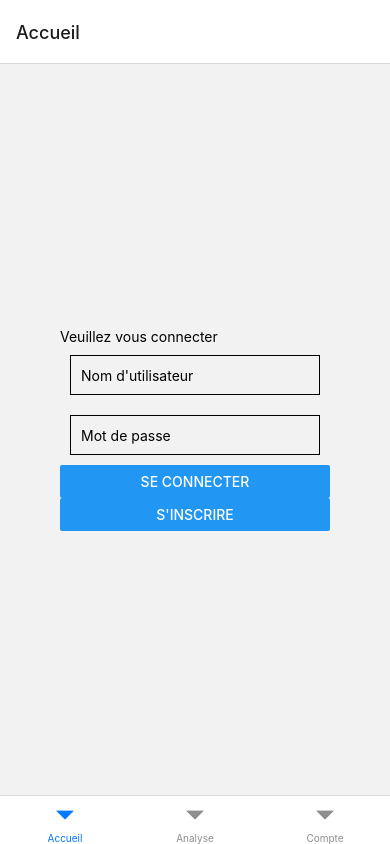
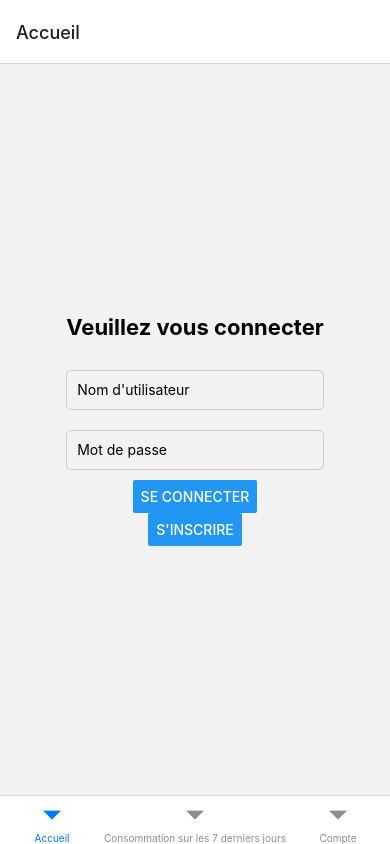
Before and after one commit to tcheio/linkyWebMobile, a React Native app: screen / in a window 390 px wide. Built offline with nearby package versions, Linux system fonts and the light colour scheme.

Commit message:
Ajout du auth provider

```diff
--- a/App.js
+++ b/App.js
@@ -1,24 +1,25 @@
+// App.js
 import React from 'react';
 import { NavigationContainer } from '@react-navigation/native';
 import { createBottomTabNavigator } from '@react-navigation/bottom-tabs';
-import { createStackNavigator } from '@react-navigation/stack';
+import { AuthProvider } from './Controlleur/AuthContext';
 import HomeScreen from './vue/home';
 import GlobalScreen from './vue/global';
 import CompteScreen from './vue/compte';
 
 const Tab = createBottomTabNavigator();
-const Stack = createStackNavigator();
-
 
 function App() {
   return (
+    <AuthProvider>
       <NavigationContainer>
         <Tab.Navigator>
           <Tab.Screen name="Accueil" component={HomeScreen} />
-        <Tab.Screen name="Analyse" component={GlobalScreen} />
+          <Tab.Screen name="Consommation sur les 7 derniers jours" component={GlobalScreen} />
           <Tab.Screen name="Compte" component={CompteScreen} />
         </Tab.Navigator>
       </NavigationContainer>
+    </AuthProvider>
   );
 }
 
--- /dev/null
+++ b/Controlleur/AuthContext.js
@@ -0,0 +1,55 @@
+// AuthContext.js
+import React, { createContext, useState, useEffect } from 'react';
+import axios from 'axios';
+import { Alert } from 'react-native';
+
+const AuthContext = createContext();
+
+const AuthProvider = ({ children }) => {
+  const [isLoggedIn, setIsLoggedIn] = useState(false);
+  const [username, setUsername] = useState('');
+
+  const login = async (username, password) => {
+    try {
+      const response = await axios.post('http://localhost:3000/connexion', {
+        username: username,
+        password: password,
+      });
+
+      if (response.status === 200) {
+        setIsLoggedIn(true);
+        setUsername(username);
+        Alert.alert('Connexion réussie');
+      } else {
+        Alert.alert('Erreur', response.data.error);
+      }
+    } catch (error) {
+      Alert.alert('Erreur', 'Une erreur est survenue lors de la connexion');
+      console.error('Erreur lors de la connexion :', error);
+    }
+  };
+
+  const logout = async () => {
+    try {
+      const response = await axios.post('http://localhost:3000/deconnexion');
+      if (response.status === 200) {
+        setIsLoggedIn(false);
+        setUsername('');
+        Alert.alert('Déconnexion réussie');
+      } else {
+        Alert.alert('Erreur', response.data.error);
+      }
+    } catch (error) {
+      Alert.alert('Erreur', 'Une erreur est survenue lors de la déconnexion');
+      console.error('Erreur lors de la déconnexion :', error);
+    }
+  };
+
+  return (
+    <AuthContext.Provider value={{ isLoggedIn, username, login, logout }}>
+      {children}
+    </AuthContext.Provider>
+  );
+};
+
+export { AuthContext, AuthProvider };
--- a/vue/compte.js
+++ b/vue/compte.js
@@ -1,21 +1,20 @@
-import React, { useState, useEffect } from 'react';
+import React, { useState, useEffect, useContext } from 'react';
 import { View, Text, StyleSheet, TextInput, Button, Alert } from 'react-native';
 import axios from 'axios';
+import { AuthContext } from '../Controlleur/AuthContext';
 
 function CompteScreen() {
-  const [isLoggedIn, setIsLoggedIn] = useState(false);
-  const [username, setUsername] = useState('');
-  const [password, setPassword] = useState('');
-  const [clientId, setClientId] = useState(null);
-  const [clientInfo, setClientInfo] = useState(null); // Ajout de l'état pour stocker les informations du client
+  const { isLoggedIn, username, login, logout } = useContext(AuthContext);
+  const [clientInfo, setClientInfo] = useState(null);
+  const [localUsername, setLocalUsername] = useState('');
+  const [localPassword, setLocalPassword] = useState('');
 
   useEffect(() => {
-    // Fonction pour récupérer les informations du client à partir de l'API
     const fetchClientInfo = async () => {
       try {
         const response = await axios.get(`http://localhost:3000/info/all/${username}`);
         if (response.data && response.data.id) {
-          setClientInfo(response.data); // Met à jour l'état avec les informations complètes du client récupérées
+          setClientInfo(response.data);
         } else {
           console.error('Aucune donnée de client récupérée');
         }
@@ -29,74 +28,38 @@ function CompteScreen() {
     }
   }, [isLoggedIn, username]);
 
-  // Déconnexion
-  const handleLogout = async () => {
-    try {
-      const response = await axios.post('http://localhost:3000/deconnexion');
-      if (response.status === 200) {
-        setIsLoggedIn(false);
-        Alert.alert('Déconnexion réussie');
-      } else {
-        Alert.alert('Erreur', response.data.error);
-      }
-    } catch (error) {
-      Alert.alert('Erreur', 'Une erreur est survenue lors de la déconnexion');
-      console.error('Erreur lors de la déconnexion :', error);
-    }
-  };
-
-  // Connexion
-  const handleSubmit = async () => {
-    try {
-      const response = await axios.post('http://localhost:3000/connexion', {
-        username: username,
-        password: password,
-      });
-
-      if (response.status === 200) {
-        setIsLoggedIn(true);
-        Alert.alert('Connexion réussie');
-      } else {
-        Alert.alert('Erreur', response.data.error);
-      }
-    } catch (error) {
-      Alert.alert('Erreur', 'Une erreur est survenue lors de la connexion');
-      console.error('Erreur lors de la connexion :', error);
-    }
-  };
-
   return (
     <View style={styles.container}>
       {!isLoggedIn ? (
-        <View>
-          <Text>Veuillez vous connecter</Text>
+        <View style={styles.loginContainer}>
+          <Text style={styles.title}>Veuillez vous connecter</Text>
           <TextInput
             style={styles.input}
             placeholder="Nom d'utilisateur ou Email"
-            onChangeText={text => setUsername(text)}
-            value={username}
+            onChangeText={text => setLocalUsername(text)}
+            value={localUsername}
           />
           <TextInput
             style={styles.input}
             placeholder="Mot de passe"
-            onChangeText={text => setPassword(text)}
-            value={password}
-            secureTextEntry // Masque le texte saisi
+            onChangeText={text => setLocalPassword(text)}
+            value={localPassword}
+            secureTextEntry
           />
-          <Button title="Se connecter" onPress={handleSubmit} />
+          <Button title="Se connecter" onPress={() => login(localUsername, localPassword)} />
         </View>
       ) : (
-        <View>
-          <Text>Bienvenue {username}</Text>
+        <View style={styles.infoContainer}>
+          <Text style={styles.welcomeText}>Bienvenue {username}</Text>
           {clientInfo && (
-            <View>
-              <Text>Numero User: {clientInfo.id}</Text>
-              <Text>Nom: {clientInfo.nom}</Text>
-              <Text>Téléphone: {clientInfo.tel}</Text>
-              <Text>Email: {clientInfo.email}</Text>
+            <View style={styles.clientInfo}>
+              <Text style={styles.infoText}>Numero User: {clientInfo.id}</Text>
+              <Text style={styles.infoText}>Nom: {clientInfo.nom}</Text>
+              <Text style={styles.infoText}>Téléphone: {clientInfo.tel}</Text>
+              <Text style={styles.infoText}>Email: {clientInfo.email}</Text>
             </View>
           )}
-          <Button title="Déconnexion" onPress={handleLogout} />
+          <Button title="Déconnexion" onPress={logout} />
         </View>
       )}
     </View>
@@ -107,14 +70,46 @@ const styles = StyleSheet.create({
   container: {
     flex: 1,
     justifyContent: 'center',
+    padding: 20,
+  },
+  loginContainer: {
     alignItems: 'center',
+  },
+  title: {
+    fontSize: 22,
+    fontWeight: 'bold',
+    marginBottom: 20,
   },
   input: {
     height: 40,
-    width: 250,
-    margin: 10,
+    width: '100%',
+    marginVertical: 10,
     borderWidth: 1,
+    borderColor: '#ccc',
     paddingHorizontal: 10,
+    borderRadius: 5,
+  },
+  welcomeText: {
+    fontSize: 24,
+    fontWeight: 'bold',
+    color: '#333',
+    marginBottom: 20,
+    textAlign: 'center',
+  },
+  infoContainer: {
+    alignItems: 'center',
+  },
+  clientInfo: {
+    backgroundColor: '#f9f9f9',
+    padding: 20,
+    borderRadius: 10,
+    marginBottom: 20,
+    width: '100%',
+  },
+  infoText: {
+    fontSize: 16,
+    marginBottom: 10,
+    color: '#555',
   },
 });
 
--- a/vue/global.js
+++ b/vue/global.js
@@ -1,23 +1,27 @@
-import React, { useState, useEffect } from 'react';
-import { View, StyleSheet } from 'react-native';
+import React, { useState, useEffect, useContext } from 'react';
+import { View, StyleSheet, Text } from 'react-native';
 import { XYPlot, XAxis, YAxis, HorizontalGridLines, VerticalBarSeries } from 'react-vis';
 import axios from 'axios';
+import { AuthContext } from '../Controlleur/AuthContext';
 
 function Global() {
+  const { isLoggedIn, username } = useContext(AuthContext);
   const [data, setData] = useState([]);
 
   useEffect(() => {
     const fetchData = async () => {
-      try {
-        const response = await axios.get('http://localhost:3000/conso/latest/1/2024-04-27/2024-05-02');
-        setData(response.data);
-      } catch (error) {
-        console.error('Erreur lors de la récupération des données depuis l\'API:', error);
+      if (isLoggedIn && username) {
+        try {
+          const response = await axios.get('http://localhost:3000/conso/latest/1/2024-04-27/2024-05-02');
+          setData(response.data);
+        } catch (error) {
+          console.error('Erreur lors de la récupération des données depuis l\'API:', error);
+        }
       }
     };
 
     fetchData();
-  }, []);
+  }, [isLoggedIn, username]);
 
   const formattedData = data.map(item => ({ x: new Date(item.date), y: item.kw }));
 
@@ -34,13 +38,21 @@ function Global() {
     }));
   }).flat();
 
+  if (!isLoggedIn) {
+    return (
+      <View style={styles.container}>
+        <Text style={styles.text}>Veuillez vous connecter pour voir les données.</Text>
+      </View>
+    );
+  }
+
   return (
     <View style={styles.container}>
       <XYPlot height={500} width={500}>
         <HorizontalGridLines />
         <VerticalBarSeries data={barSeries} barWidth={0.2} />
         <XAxis tickValues={uniqueDates} tickFormat={d => `${d.getDate()}/${d.getMonth() + 1}`} />
-        <YAxis/>
+        <YAxis />
       </XYPlot>
     </View>
   );
@@ -53,6 +65,12 @@ const styles = StyleSheet.create({
     alignItems: 'center',
     backgroundColor: '#F5FCFF',
   },
+  text: {
+    fontSize: 18,
+    color: '#333',
+    textAlign: 'center',
+    margin: 20,
+  },
 });
 
 export default Global;
--- a/vue/home.js
+++ b/vue/home.js
@@ -1,56 +1,19 @@
-import React, { useState, useEffect } from 'react';
+import React, { useState, useEffect, useContext } from 'react';
 import { View, Text, StyleSheet, TextInput, Button, Alert } from 'react-native';
 import axios from 'axios';
-
-let isUserLoggedIn = false;
+import { AuthContext } from '../Controlleur/AuthContext';
 
 function Home() {
-  const [clientid, setClient_id] = useState(null);
+  const { isLoggedIn, username, login, logout } = useContext(AuthContext);
+  const [clientId, setClientId] = useState(null);
   const [latestConso, setLatestConso] = useState(null);
   const [difference, setDifference] = useState(null);
-  const [isLoggedIn, setIsLoggedIn] = useState(isUserLoggedIn);
-  const [username, setUsername] = useState('');
-  const [password, setPassword] = useState('');
-  const [showSignUp, setShowSignUp] = useState(false); // New state for showing sign-up form
+  const [showSignUp, setShowSignUp] = useState(false);
   const [name, setName] = useState('');
   const [email, setEmail] = useState('');
   const [tel, setTel] = useState('');
-
-  const handleLogout = async () => {
-    try {
-      const response = await axios.post('http://localhost:3000/deconnexion');
-      if (response.status === 200) {
-        setIsLoggedIn(false);
-        isUserLoggedIn = false;
-        Alert.alert('Déconnexion réussie');
-      } else {
-        Alert.alert('Erreur', response.data.error);
-      }
-    } catch (error) {
-      Alert.alert('Erreur', 'Une erreur est survenue lors de la déconnexion');
-      console.error('Erreur lors de la déconnexion :', error);
-    }
-  };
-
-  const handleSubmit = async () => {
-    try {
-      const response = await axios.post('http://localhost:3000/connexion', {
-        username: username,
-        password: password,
-      });
-
-      if (response.status === 200) {
-        setIsLoggedIn(true);
-        isUserLoggedIn = true;
-        Alert.alert('Connexion réussie');
-      } else {
-        Alert.alert('Erreur', response.data.error);
-      }
-    } catch (error) {
-      Alert.alert('Erreur', 'Une erreur est survenue lors de la connexion');
-      console.error('Erreur lors de la connexion :', error);
-    }
-  };
+  const [localUsername, setLocalUsername] = useState('');
+  const [localPassword, setLocalPassword] = useState('');
 
   const handleSignUp = async () => {
     try {
@@ -58,8 +21,8 @@ function Home() {
         nom: name,
         email: email,
         tel: tel,
-        username: username,
-        password: password,
+        username: localUsername,
+        password: localPassword,
       });
 
       if (response.status === 201) {
@@ -81,7 +44,7 @@ function Home() {
           console.log('Fetching client ID...');
           const responseInfo = await axios.get(`http://localhost:3000/info/${username}`);
           const clientId = responseInfo.data.id;
-          setClient_id(clientId);
+          setClientId(clientId);
           console.log('Client ID:', clientId);
 
           console.log('Fetching latest consumption...');
@@ -104,12 +67,11 @@ function Home() {
 
   return (
     <View style={styles.container}>
-      {isLoggedIn === false ? (
-        <View>
+      {!isLoggedIn ? (
+        <View style={styles.formContainer}>
           {showSignUp ? (
-            // Sign-Up Form
-            <View>
-              <Text>S'inscrire</Text>
+            <View style={styles.form}>
+              <Text style={styles.title}>S'inscrire</Text>
               <TextInput
                 style={styles.input}
                 placeholder="Nom"
@@ -131,44 +93,43 @@ function Home() {
               <TextInput
                 style={styles.input}
                 placeholder="Nom d'utilisateur"
-                onChangeText={text => setUsername(text)}
-                value={username}
+                onChangeText={text => setLocalUsername(text)}
+                value={localUsername}
               />
               <TextInput
                 style={styles.input}
                 placeholder="Mot de passe"
-                onChangeText={text => setPassword(text)}
-                value={password}
+                onChangeText={text => setLocalPassword(text)}
+                value={localPassword}
                 secureTextEntry
               />
               <Button title="S'inscrire" onPress={handleSignUp} />
               <Button title="Déjà inscrit ? Se connecter" onPress={() => setShowSignUp(false)} />
             </View>
           ) : (
-            // Login Form
-            <View>
-              <Text>Veuillez vous connecter</Text>
+            <View style={styles.form}>
+              <Text style={styles.title}>Veuillez vous connecter</Text>
               <TextInput
                 style={styles.input}
                 placeholder="Nom d'utilisateur"
-                onChangeText={text => setUsername(text)}
-                value={username}
+                onChangeText={text => setLocalUsername(text)}
+                value={localUsername}
               />
               <TextInput
                 style={styles.input}
                 placeholder="Mot de passe"
-                onChangeText={text => setPassword(text)}
-                value={password}
+                onChangeText={text => setLocalPassword(text)}
+                value={localPassword}
                 secureTextEntry
               />
-              <Button title="Se connecter" onPress={handleSubmit} />
+              <Button title="Se connecter" onPress={() => login(localUsername, localPassword)} />
               <Button title="S'inscrire" onPress={() => setShowSignUp(true)} />
             </View>
           )}
         </View>
       ) : (
-        <View>
-          <Text style={styles.text}>Bienvenue sur votre espace personnel{'\n'}{username}</Text>
+        <View style={styles.infoContainer}>
+          <Text style={styles.welcomeText}>Bienvenue {username}</Text>
           <Text style={styles.text}>Consommation de la veille:</Text>
           {latestConso && (
             <View style={styles.consoContainer}>
@@ -180,7 +141,7 @@ function Home() {
               <Text style={styles.differenceText}>Différence par rapport à il y a deux jours: {difference}</Text>
             </View>
           )}
-          <Button title="Se déconnecter" onPress={handleLogout} />
+          <Button title="Se déconnecter" onPress={logout} />
         </View>
       )}
     </View>
@@ -192,10 +153,40 @@ const styles = StyleSheet.create({
     flex: 1,
     justifyContent: 'center',
     alignItems: 'center',
+    padding: 20,
+  },
+  formContainer: {
+    alignItems: 'center',
+  },
+  form: {
+    width: '100%',
+    alignItems: 'center',
+  },
+  title: {
+    fontSize: 22,
+    fontWeight: 'bold',
+    marginBottom: 20,
+  },
+  input: {
+    height: 40,
+    width: '100%',
+    marginVertical: 10,
+    borderWidth: 1,
+    borderColor: '#ccc',
+    paddingHorizontal: 10,
+    borderRadius: 5,
+  },
+  welcomeText: {
+    fontSize: 24,
+    fontWeight: 'bold',
+    color: '#333',
+    marginBottom: 20,
+    textAlign: 'center',
   },
   text: {
     fontSize: 18,
     marginBottom: 10,
+    textAlign: 'center',
   },
   kw: {
     fontSize: 18,
@@ -215,13 +206,6 @@ const styles = StyleSheet.create({
   differenceText: {
     fontSize: 18,
   },
-  input: {
-    height: 40,
-    width: 250,
-    margin: 10,
-    borderWidth: 1,
-    paddingHorizontal: 10,
-  },
 });
 
 export default Home;
```
Also changed, not shown: assets/favicon.png, assets/icon.png. Lines whose indentation alone changed are shown as unchanged.
